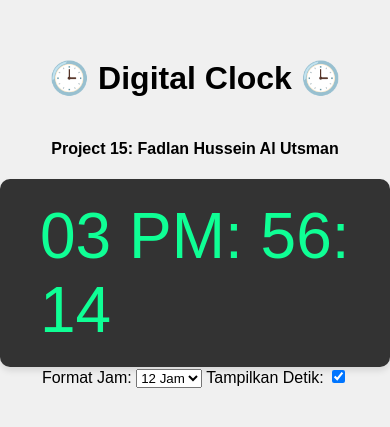
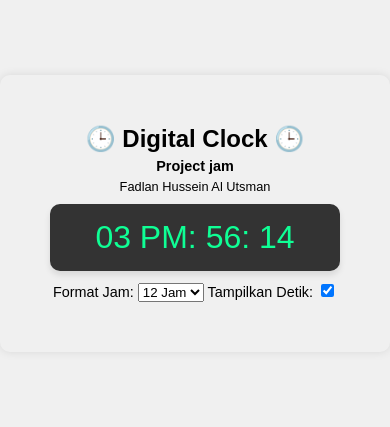
Before and after one commit to FadlanHussein/Project_Pages, a plain HTML site: page Digital Clock/index.html in a window 390 px wide. Shown: the part 209-636 px from the top of the page. Drawn offline with Linux system fonts and the light colour scheme.

Commit message:
Update fitur Digital Clock

```diff
--- a/Digital Clock/index.html
+++ b/Digital Clock/index.html
@@ -1,18 +1,18 @@
 <html lang="en">
   <head>
-    <meta charset="UTF-8">
-    <meta name="viewport" content="width=device-width, initial-scale=1.0">
+    <meta charset="UTF-8" />
+    <meta name="viewport" content="width=device-width, initial-scale=1.0" />
     <title>Digital Clock</title>
-    <link rel="stylesheet" href="style.css">
+    <link rel="stylesheet" href="style.css" />
     <script src="app.js" defer></script>
   </head>
   <body>
     <div class="container">
       <h1>🕒 Digital Clock 🕒</h1>
-        <h4>Project 15: Fadlan Hussein Al Utsman</h4>
+      <h4>Project jam</h4>
+      <p>Fadlan Hussein Al Utsman</p>
       <div class="clock" id="Clock">
-            <span id="Hour"></span>:
-            <span id="Minute"></span>:
+        <span id="Hour"></span>: <span id="Minute"></span>:
         <span id="Second"></span>
       </div>
       <div class="Setting">
@@ -22,7 +22,7 @@
           <option value="24">24 Jam</option>
         </select>
         <label for="showSeconds">Tampilkan Detik:</label>
-            <input type="checkbox" id="showSeconds" checked>
+        <input type="checkbox" id="showSeconds" checked />
       </div>
     </div>
   </body>
--- a/Digital Clock/style.css
+++ b/Digital Clock/style.css
@@ -3,7 +3,7 @@ body {
   justify-content: center;
   align-items: center;
   height: 100vh;
-    font-family: 'Arial', sans-serif;
+  font-family: "Arial", sans-serif;
   background-color: #f0f0f0;
   margin: 0;
 }
@@ -14,7 +14,7 @@ body {
   color: #0fff95;
   padding: 20px 40px;
   border-radius: 10px;
-    box-shadow: 0 4px 6px rgba(0,0,0,0.1);
+  box-shadow: 0 4px 6px rgba(0, 0, 0, 0.1);
   cursor: pointer;
   transition: all 0.3s ease;
 }
@@ -31,9 +31,93 @@ body {
   color: #666;
 }
 .container {
-    display: flex;
-    flex-direction: column;
-    align-items: center;
-    justify-content: center;
-    height: 100vh;
+  width: 90%;
+  max-width: 1200px;
+  margin: 0 auto;
+  padding: 20px;
+  text-align: center;
+  box-shadow: 0 0 10px rgba(0, 0, 0, 0.1);
+  border-radius: 10px;
+  padding-left: 30px;
+  padding-right: 30px;
 }
+
+/* Layar Besar (desktop) */
+@media (min-width: 992px) {
+  .container {
+    padding: 30px;
+    width: 80%;
+  }
+}
+
+/* Layar Sedang (tablet) */
+@media (min-width: 992px) {
+  .container {
+    padding: 30px;
+    width: 80%;
+  }
+  h1 {
+    font-size: 2.5rem;
+  }
+  h4 {
+    font-size: 1.2rem;
+  }
+  #clock {
+    font-size: 4rem;
+  }
+  .Setting {
+    font-size: 1.2rem;
+  }
+}
+
+/* Layar Sedang (tablet) */
+@media (min-width: 768px) and (max-width: 991px) {
+  .container {
+    padding: 25px;
+    width: 85%;
+  }
+  h1 {
+    font-size: 2rem;
+  }
+  h4 {
+    font-size: 1rem;
+  }
+  #clock {
+    font-size: 3rem;
+  }
+  .Setting {
+    font-size: 1rem;
+  }
+}
+
+/* Layar Kecil (ponsel) */
+@media (min-width: 320px) and (max-width: 767px) {
+  .container {
+    padding: 50px;
+    width: 95%;
+  }
+  h1 {
+    margin-top: 0px;
+    margin-bottom: 5px;
+    font-size: 1.5rem;
+  }
+  h4 {
+    margin-top: 5px;
+    margin-bottom: 5px;
+    font-size: 0.9rem;
+  }
+  p {
+    margin-top: 5px;
+    margin-bottom: 5px;
+    font-size: 0.8rem;
+  }
+  #clock {
+    margin-top: 10px;
+    font-size: 2rem;
+    padding: 15px 30px;
+  }
+  .Setting {
+    margin-top: 10px;
+    font-size: 0.9rem;
+  }
+}
```
Lines whose indentation alone changed are shown as unchanged.
